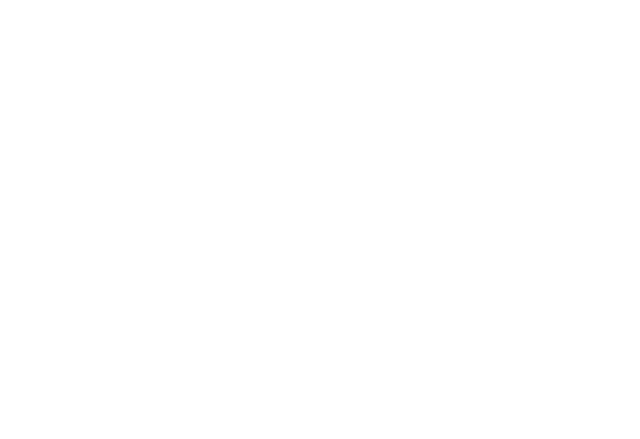
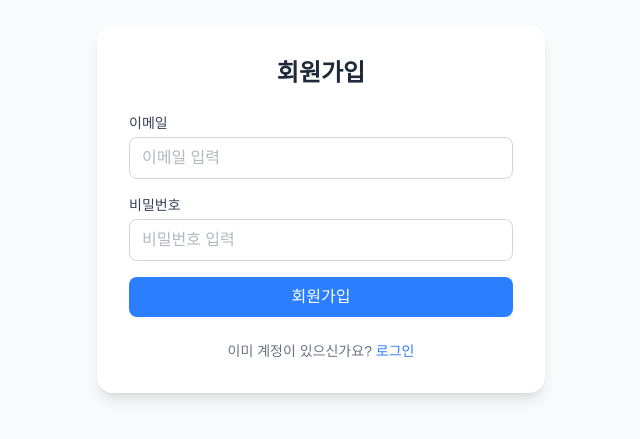
Before and after one commit to lucykim05/RehabMate, a Next.js app in the folder frontend/: page /register in a window 1280 px wide. Shown: the part 191-630 px from the top of the page, without its empty margins (319-959 px from the left). Built offline with nearby package versions, Linux system fonts and the light colour scheme.

Commit message:
feat: create register page

```diff
--- a/frontend/src/app/register/page.tsx
+++ b/frontend/src/app/register/page.tsx
@@ -1,9 +1,88 @@
 'use client';
+
 import { useState } from 'react';
-import api from '@/libs/api';
+import { register } from '@/libs/api';
 
 export default function RegisterPage() {
   const [email, setEmail] = useState('');
   const [password, setPassword] = useState('');
   const [error, setError] = useState('');
+  const [success, setSuccess] = useState('');
+
+  const handleRegister = async (e: React.FormEvent) => {
+    e.preventDefault();
+    setError('');
+    setSuccess('');
+
+    try {
+      const res = await register(email, password);
+      setSuccess(`회원가입 성공! 환영합니다 ${res.email}`);
+      setEmail('');
+      setPassword('');
+    } catch (err) {
+      setError('회원가입 실패');
+    }
+  };
+
+  return (
+    <main className="min-h-screen flex items-center justify-center bg-gray-50">
+      <div className="w-full max-w-md bg-white shadow-lg rounded-2xl p-8">
+        <h1 className="text-2xl text-gray-800 font-bold text-center mb-6">
+          회원가입
+        </h1>
+
+        <form onSubmit={handleRegister} className="space-y-4 text-gray-500">
+          <div>
+            <label className="block text-sm font-medium text-gray-700 mb-1">
+              이메일
+            </label>
+            <input
+              type="email"
+              value={email}
+              placeholder="이메일 입력"
+              onChange={(e) => setEmail(e.target.value)}
+              className="w-full border border-gray-300 rounded-lg px-3 py-2 focus:outline-none focus:ring-2 focus:ring-blue-500"
+              required
+            />
+          </div>
+
+          <div>
+            <label className="block text-sm font-medium text-gray-700 mb-1">
+              비밀번호
+            </label>
+            <input
+              type="password"
+              value={password}
+              placeholder="비밀번호 입력"
+              onChange={(e) => setPassword(e.target.value)}
+              className="w-full border border-gray-300 rounded-lg px-3 py-2 focus:outline-none focus:ring-2 focus:ring-blue-500"
+              required
+            />
+          </div>
+
+          {error && <p className="text-red-500 text-sm text-center">{error}</p>}
+          {success && (
+            <p className="text-green-600 text-sm text-center">{success}</p>
+          )}
+
+          <button
+            type="submit"
+            className="w-full py-2 bg-blue-500 hover:bg-blue-600 text-white rounded-lg font-medium transition"
+          >
+            회원가입
+          </button>
+        </form>
+
+        <p className="text-center text-sm text-gray-500 mt-6">
+          이미 계정이 있으신가요?{' '}
+          <a
+            href="/login"
+            className="text-blue-500 hover:underline font-medium"
+          >
+            로그인
+          </a>
+        </p>
+      </div>
+    </main>
+  );
 }
```
